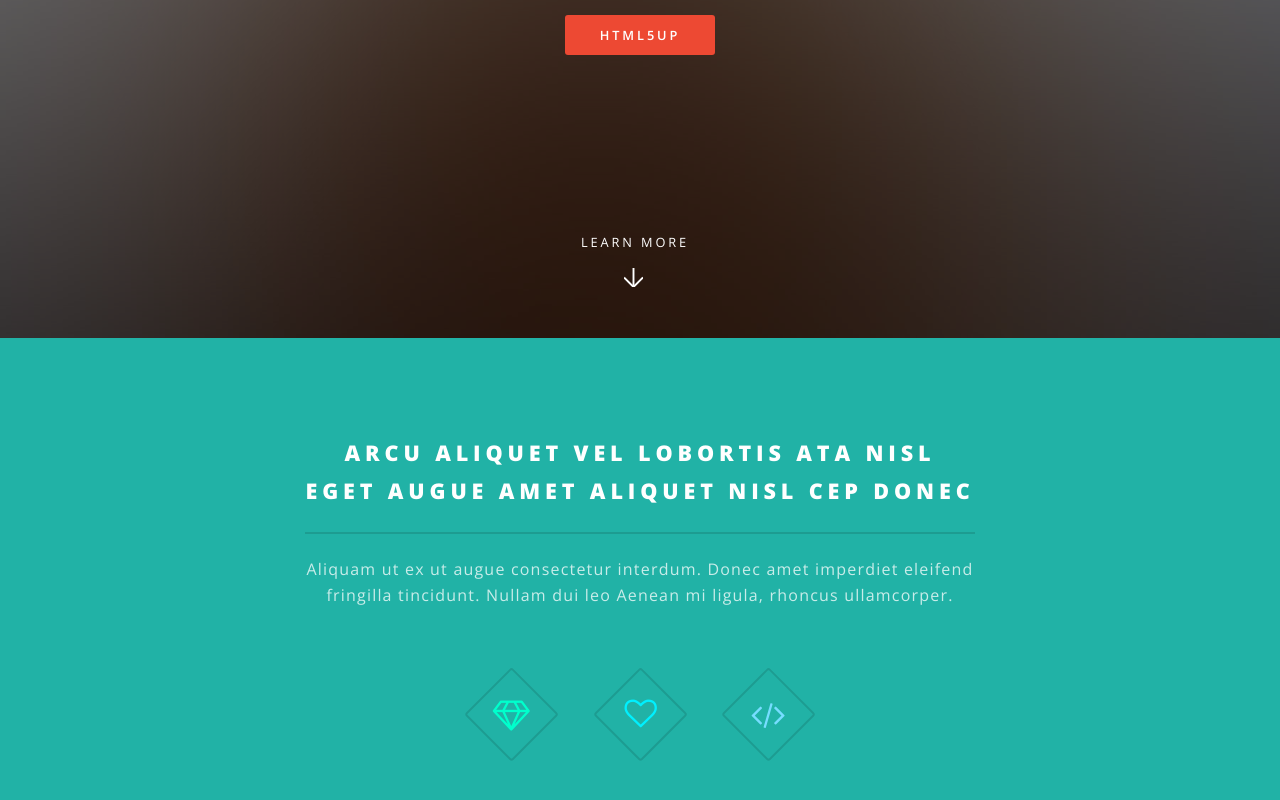
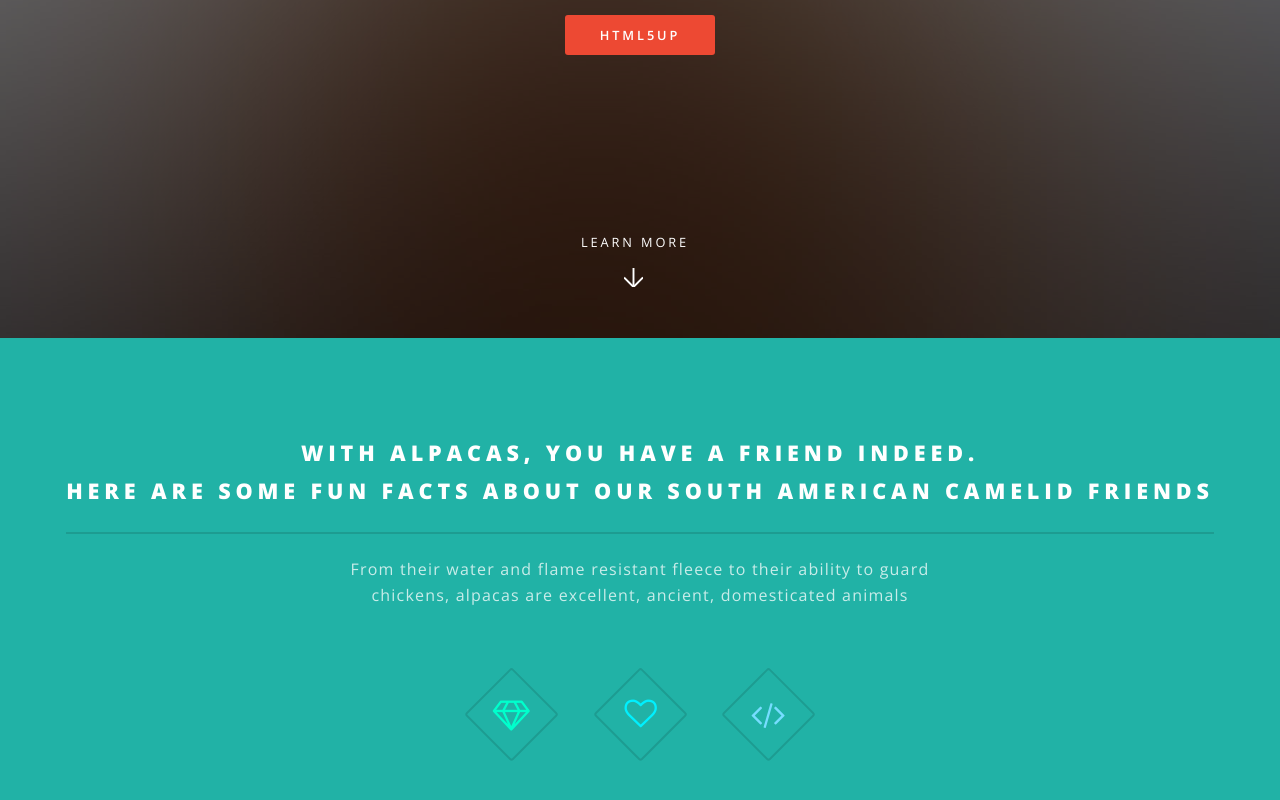
Before and after one commit to louesejackson/Specral-Alpacas, a plain HTML site: page index.html in a window 1280 px wide. Shown: the part 462-1262 px from the top of the page. Drawn offline with nearby package versions, Linux system fonts and the light colour scheme.

Commit message:
change section 1 paragraph and text

```diff
--- a/index.html
+++ b/index.html
@@ -56,10 +56,9 @@
 					<section id="one" class="wrapper style1 special">
 						<div class="inner">
 							<header class="major">
-								<h2>Arcu aliquet vel lobortis ata nisl<br />
-								eget augue amet aliquet nisl cep donec</h2>
-								<p>Aliquam ut ex ut augue consectetur interdum. Donec amet imperdiet eleifend<br />
-								fringilla tincidunt. Nullam dui leo Aenean mi ligula, rhoncus ullamcorper.</p>
+								<h2>With Alpacas, you have a friend indeed.<br /> Here are some fun facts about our South American Camelid friends</h2>
+
+								<p>From their water and flame resistant fleece to their ability to guard <br />chickens, alpacas are excellent, ancient, domesticated animals</p>
 							</header>
 							<ul class="icons major">
 								<li><span class="icon fa-diamond major style1"><span class="label">Lorem</span></span></li>
```
